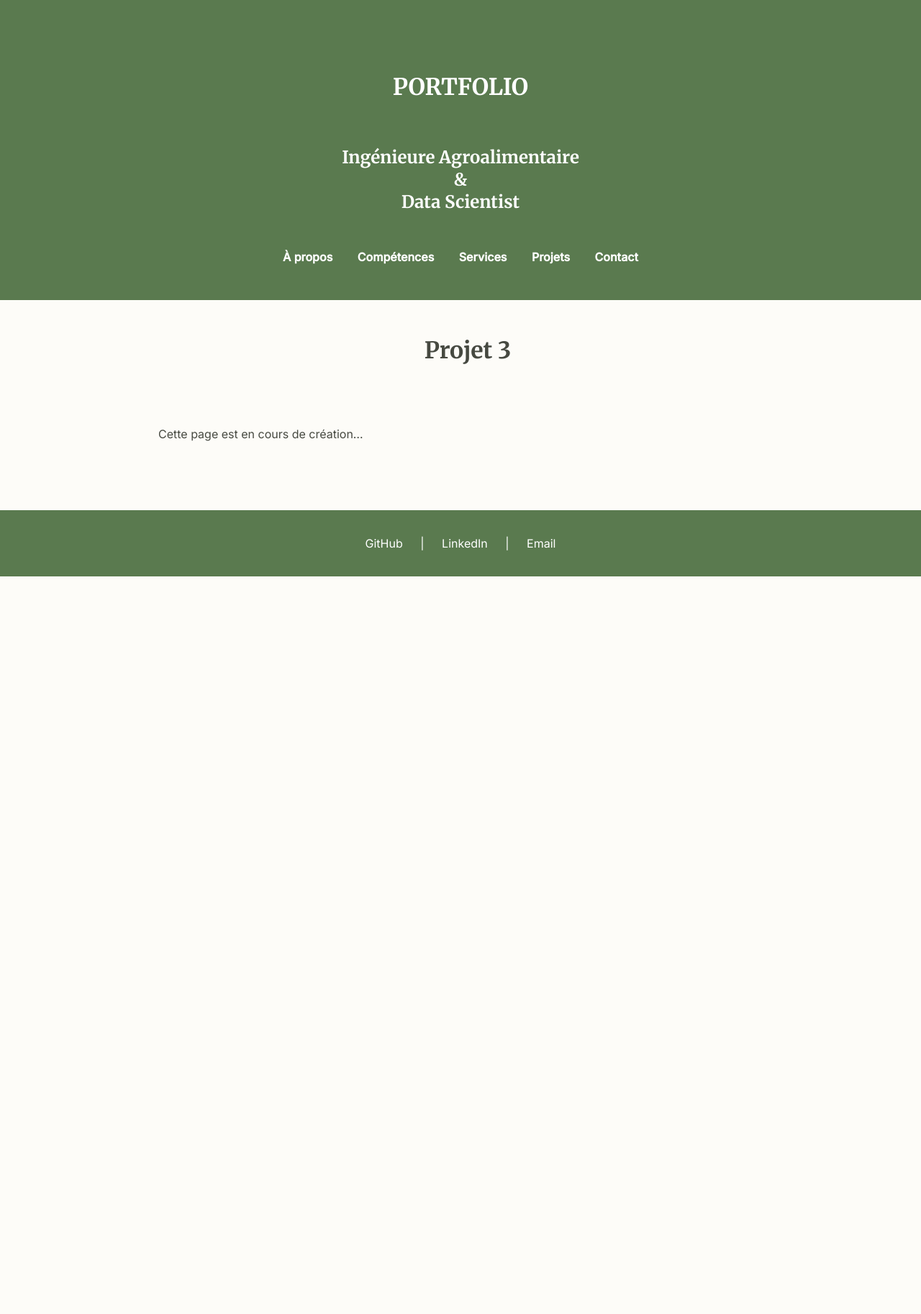
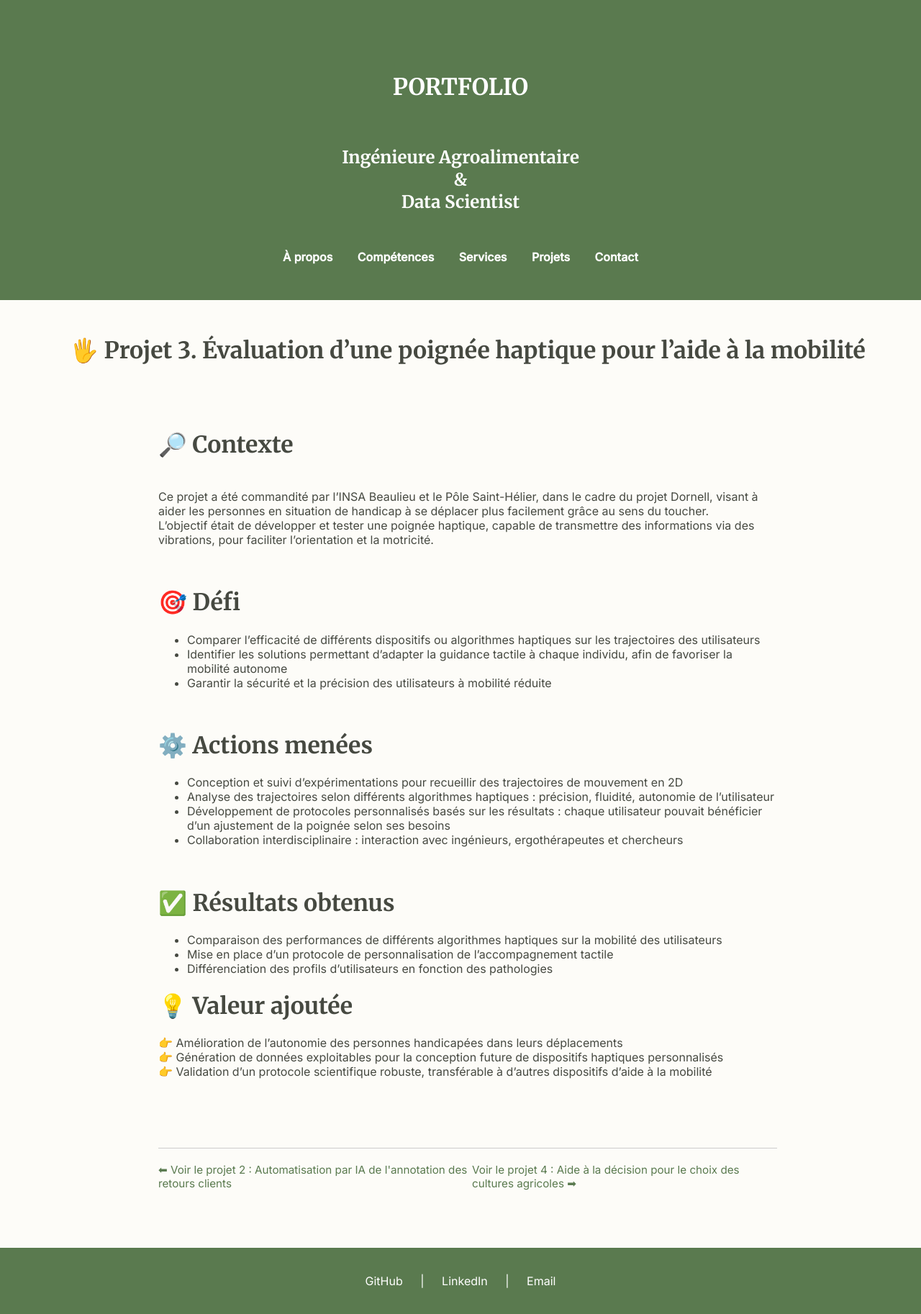
Before and after one commit to emma-dcs/emma-dcs.github.io, a Jekyll site: the page built from projet3.md, in a window 1280 px wide. Shown: the whole page at 72% size. Built offline with Jekyll 4.4.1, drawn with Linux system fonts in a browser that asks for light colours; before the commit the page ends 900 px from its top, so only the background shows below that.

Commit message:
Projet 3

```diff
--- a/assets/css/style.scss
+++ b/assets/css/style.scss
@@ -181,7 +181,7 @@ main {
 .projet-navigation a {
   text-decoration: none;
   font-size: 0.95em;
-  color: #006400; /* vert foncé, par ex. */
+  color: #5a7a4f;
 }
 
 .projet-navigation a:hover {
--- a/projet3.md
+++ b/projet3.md
@@ -1,6 +1,49 @@
 ---
 layout: default
-title: Projet 3
+title: 🖐 Projet 3. Évaluation d’une poignée haptique pour l’aide à la mobilité
 ---
 
-Cette page est en cours de création...
+
+# 🔎 Contexte
+<br>
+Ce projet a été commandité par l’INSA Beaulieu et le Pôle Saint-Hélier, dans le cadre du projet Dornell, visant à aider les personnes en situation de handicap à se déplacer plus facilement grâce au sens du toucher.<br>
+L’objectif était de développer et tester une poignée haptique, capable de transmettre des informations via des vibrations, pour faciliter l’orientation et la motricité.
+
+<br>
+
+# 🎯 Défi
+
+- Comparer l’efficacité de différents dispositifs ou algorithmes haptiques sur les trajectoires des utilisateurs
+- Identifier les solutions permettant d’adapter la guidance tactile à chaque individu, afin de favoriser la mobilité autonome
+- Garantir la sécurité et la précision des utilisateurs à mobilité réduite
+
+<br>
+
+# ⚙️ Actions menées
+
+- Conception et suivi d’expérimentations pour recueillir des trajectoires de mouvement en 2D
+- Analyse des trajectoires selon différents algorithmes haptiques : précision, fluidité, autonomie de l’utilisateur
+- Développement de protocoles personnalisés basés sur les résultats : chaque utilisateur pouvait bénéficier d’un ajustement de la poignée selon ses besoins
+- Collaboration interdisciplinaire : interaction avec ingénieurs, ergothérapeutes et chercheurs
+
+<br>
+
+# ✅ Résultats obtenus
+
+- Comparaison des performances de différents algorithmes haptiques sur la mobilité des utilisateurs
+- Mise en place d’un protocole de personnalisation de l’accompagnement tactile
+- Différenciation des profils d'utilisateurs en fonction des pathologies
+<br>
+
+# 💡 Valeur ajoutée
+
+👉 Amélioration de l’autonomie des personnes handicapées dans leurs déplacements <br>
+👉 Génération de données exploitables pour la conception future de dispositifs haptiques personnalisés <br>
+👉 Validation d’un protocole scientifique robuste, transférable à d’autres dispositifs d’aide à la mobilité <br>
+
+<br><br>
+
+<div class="projet-navigation">
+  <a href="{{ site.baseurl }}/projet2" class="prev-projet">⬅ Voir le projet 2 : Automatisation par IA de l'annotation des retours clients</a>
+  <a href="{{ site.baseurl }}/projet4" class="next-projet">Voir le projet 4 : Aide à la décision pour le choix des cultures agricoles ➡</a>
+</div>
```
Also changed, not shown: projet2.md (+1 -1 lines), projet4.md (+1 -1 lines), projets.md (+4 -4 lines).
